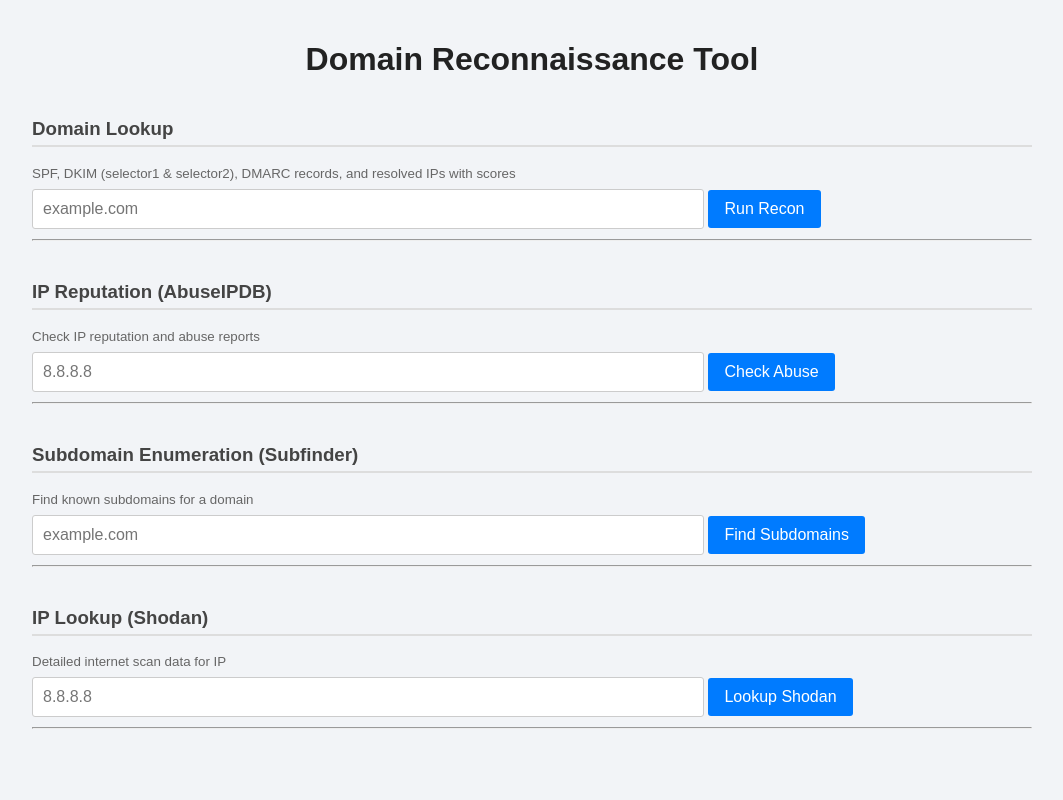
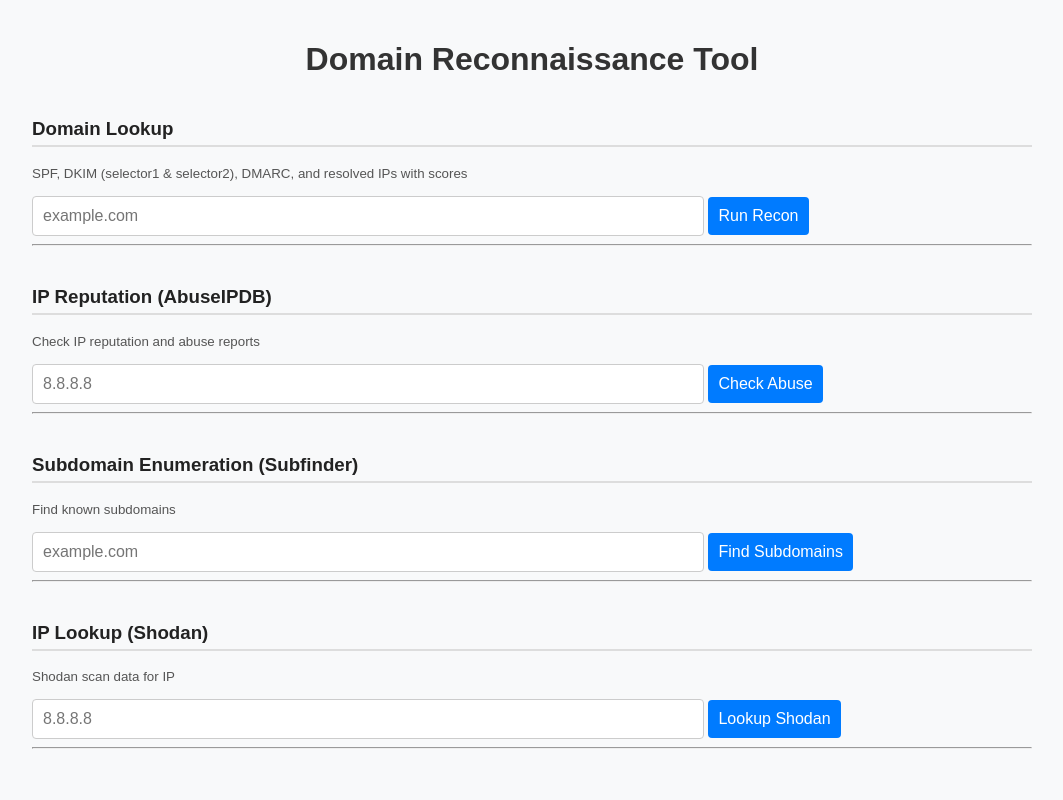
Before and after one commit to boutros-12/finaldomainrecontool, a Flask app: page / in a window 1280 px wide. Shown: the whole page, without its empty margins (108-1171 px from the left). Run offline with Flask 3, Linux system fonts and the light colour scheme.

Commit message:
Your next commit message

```diff
--- a/templates/index.html
+++ b/templates/index.html
@@ -4,110 +4,31 @@
 <meta charset="UTF-8" />
 <title>Domain Reconnaissance Tool</title>
 <style>
-  body {
-    font-family: Arial, sans-serif;
-    background-color: #f2f4f7;
-    color: #333;
-    max-width: 1000px;
-    margin: auto;
-    padding: 20px;
-  }
-  h1 {
-    text-align: center;
-    color: #222;
-    margin-bottom: 10px;
-  }
-  h3 {
-    margin-top: 40px;
-    color: #444;
-    border-bottom: 2px solid #ddd;
-    padding-bottom: 5px;
-  }
-  small {
-    color: #666;
-    display: block;
-    margin-bottom: 8px;
-  }
-  input {
-    width: 65%;
-    padding: 10px;
-    font-size: 16px;
-    border: 1px solid #ccc;
-    border-radius: 3px;
-  }
-  button {
-    padding: 10px 16px;
-    font-size: 16px;
-    background-color: #007BFF;
-    border: none;
-    color: white;
-    border-radius: 3px;
-    cursor: pointer;
-  }
-  button:hover {
-    background-color: #0056b3;
-  }
-  .error {
-    color: #d9534f;
-    font-weight: bold;
-    margin-top: 10px;
-  }
-  .loading {
-    color: #777;
-    font-style: italic;
-    margin-top: 5px;
-    display: none;
-  }
-  .output-box {
-    background-color: white;
-    border-radius: 5px;
-    padding: 15px;
-    margin-top: 10px;
-    border: 1px solid #ccc;
-    /* Prevent horizontal scrolling */
-    white-space: pre-wrap;
-    word-break: break-word;
-    max-height: 450px;
-    overflow-y: auto;
-    overflow-x: hidden;
-  }
-  .copy-btn {
-    font-size: 12px;
-    padding: 3px 6px;
-    background: #eee;
-    border: 1px solid #ccc;
-    cursor: pointer;
-    border-radius: 3px;
-    margin-bottom: 10px;
-  }
-  .score-bar {
-    height: 18px;
-    border-radius: 9px;
-    overflow: hidden;
-    width: 300px;
-    margin-bottom: 10px;
-    background: #eee;
-  }
-  .score-fill {
-    height: 100%;
-    font-weight: bold;
-    text-align: center;
-    color: white;
-    font-size: 12px;
-    line-height: 18px;
-  }
-  .score-fill.high { background-color: #4caf50; }
-  .score-fill.medium { background-color: #ff9800; }
-  .score-fill.low { background-color: #f44336; }
+body{font-family:Arial,sans-serif;background:#f8f9fa;color:#333;max-width:1000px;margin:auto;padding:20px;}
+h1{text-align:center;margin-bottom:10px;}
+h3{margin-top:40px;color:#222;border-bottom:2px solid #ddd;padding-bottom:5px;}
+small{color:#555;margin-bottom:10px;display:block;}
+input,button{font-size:16px;padding:10px;margin-top:5px;}
+input{width:65%;border:1px solid #ccc;border-radius:4px;}
+button{border:none;border-radius:4px;background:#007BFF;color:white;cursor:pointer;}
+button:hover{background:#0056b3;}
+.error{color:#b30000;margin-top:8px;}
+.loading{color:#666;display:none;}
+.output-box{background:#fff;padding:15px;border:1px solid #ccc;border-radius:6px;margin-top:10px;white-space:pre-wrap;word-break:break-word;overflow-y:auto;max-height:500px;}
+.copy-btn{font-size:12px;padding:4px 8px;background:#eee;border:1px solid #ccc;cursor:pointer;border-radius:4px;margin-bottom:10px;}
+/* Score badges */
+.score-badge{display:inline-block;padding:4px 10px;border-radius:12px;color:#fff;font-weight:bold;font-size:13px;margin-left:6px;}
+.score-high{background:#28a745;}
+.score-medium{background:#ffc107;color:#333;}
+.score-low{background:#dc3545;}
 </style>
 </head>
 <body>
 
 <h1>Domain Reconnaissance Tool</h1>
 
-<!-- Recon Section -->
 <h3>Domain Lookup</h3>
-<small>SPF, DKIM (selector1 & selector2), DMARC records, and resolved IPs with scores</small>
+<small>SPF, DKIM (selector1 & selector2), DMARC, and resolved IPs with scores</small>
 <input id="domainInput" placeholder="example.com" onkeypress="if(event.key==='Enter') runRecon()" />
 <button onclick="runRecon()">Run Recon</button>
 <div id="loading" class="loading">Loading...</div>
@@ -115,7 +36,6 @@
 <div id="output"></div>
 <hr/>
 
-<!-- AbuseIPDB Section -->
 <h3>IP Reputation (AbuseIPDB)</h3>
 <small>Check IP reputation and abuse reports</small>
 <input id="abuseIpInput" placeholder="8.8.8.8" onkeypress="if(event.key==='Enter') runAbuseIPDB()" />
@@ -125,9 +45,8 @@
 <div id="outputAbuse"></div>
 <hr/>
 
-<!-- Subfinder Section -->
 <h3>Subdomain Enumeration (Subfinder)</h3>
-<small>Find known subdomains for a domain</small>
+<small>Find known subdomains</small>
 <input id="subfinderDomainInput" placeholder="example.com" onkeypress="if(event.key==='Enter') runSubfinder()" />
 <button onclick="runSubfinder()">Find Subdomains</button>
 <div id="loadingSubfinder" class="loading">Scanning...</div>
@@ -135,9 +54,8 @@
 <div id="outputSubfinder"></div>
 <hr/>
 
-<!-- Shodan Section -->
 <h3>IP Lookup (Shodan)</h3>
-<small>Detailed internet scan data for IP</small>
+<small>Shodan scan data for IP</small>
 <input id="shodanIpInput" placeholder="8.8.8.8" onkeypress="if(event.key==='Enter') runShodanIp()" />
 <button onclick="runShodanIp()">Lookup Shodan</button>
 <div id="loadingShodan" class="loading">Loading...</div>
@@ -146,93 +64,74 @@
 <hr/>
 
 <script>
-// ===== Helpers =====
 function validateDomain(n){return /^[a-zA-Z0-9.-]+\.[a-zA-Z]{2,}$/.test(n);}
-function validateIPv4(ip){return /^(25[0-5]|2[0-4]\d|1\d\d|[1-9]?\d)(\.(25[0-5]|2[0-4]\d|1\d\d|[1-9]?\d)){3}$/.test(ip);}
-function copyOutput(id){navigator.clipboard.writeText(document.getElementById(id).innerText);alert("Copied to clipboard!");}
-function scoreClass(s){if(s>=80)return"score-fill high";if(s>=50)return"score-fill medium";return"score-fill low";}
+function validateIPv4(ip){return /^(25[0-5]|2[0-4]\\d|1\\d\\d|[1-9]?\\d)(\\.(25[0-5]|2[0-4]\\d|1\\d\\d|[1-9]?\\d)){3}$/.test(ip);}
+function copyOutput(id){navigator.clipboard.writeText(document.getElementById(id).innerText);alert("Copied!");}
+function badge(score){let cls=score>=80?"score-high":score>=50?"score-medium":"score-low";let label=score>=80?"Excellent":score>=50?"Good":"Poor";return `<span class="score-badge ${cls}">${label} (${score})</span>`;}
 
-// ===== Recon =====
 async function runRecon(){
-  error.textContent=''; output.innerHTML=''; loading.style.display='block';
+ error.textContent='';output.innerHTML='';loading.style.display='block';
  const domain=domainInput.value.trim();
-  if(!validateDomain(domain)) {loading.style.display='none';return error.textContent='Invalid domain';}
+ if(!validateDomain(domain)){loading.style.display='none';return error.textContent='Invalid domain';}
  try{
   const r=await fetch(`/api/recon?domain=${encodeURIComponent(domain)}`);
-    loading.style.display='none';
-    const d=await r.json();
+  loading.style.display='none';const d=await r.json();
   if(d.error)return error.textContent=d.error;
-    let spfRec = Array.isArray(d.SPF.records)?d.SPF.records.join("\n"):d.SPF.records;
-    let dmarcRec = Array.isArray(d.DMARC.records)?d.DMARC.records.join("\n"):d.DMARC.records;
-    let ips = Array.isArray(d.Resolved_IPs) ? d.Resolved_IPs.join(", ") : d.Resolved_IPs;
+  let spfRec=Array.isArray(d.SPF.records)?d.SPF.records.join("\\n"):d.SPF.records;
+  let dmarcRec=Array.isArray(d.DMARC.records)?d.DMARC.records.join("\\n"):d.DMARC.records;
+  let ips=Array.isArray(d.Resolved_IPs)?d.Resolved_IPs.join(", "):d.Resolved_IPs;
   let dkimHtml="";
-    if(typeof d.DKIM.records==="string"){
-      dkimHtml=`<pre>${d.DKIM.records}</pre>`;
-    }else{
-      for(const s in d.DKIM.records){
-        let score=d.DKIM.scores[s]||0;
-        let recs=d.DKIM.records[s].join("\n");
-        dkimHtml+=`<b>${s} (Score: ${score})</b><br/><pre>${recs}</pre>
-        <div class="score-bar"><div class="${scoreClass(score)}" style="width:${score}%;"></div></div>`;
-      }
-    }
+  if(typeof d.DKIM.records==="string"){dkimHtml=`<pre>${d.DKIM.records}</pre>`;}
+  else{for(const s in d.DKIM.records){let score=d.DKIM.scores[s]||0;let recs=d.DKIM.records[s].join("\\n");
+    dkimHtml+=`<b>${s} ${badge(score)}</b><br/><pre>${recs}</pre>`;}}
   output.innerHTML=`<button class="copy-btn" onclick="copyOutput('output')">Copy</button>
     <div class="output-box" id="output">
       <b>Resolved IPs:</b> ${ips}<br/><br/>
-      <b>SPF (Score: ${d.SPF.score}):</b><br/><pre>${spfRec}</pre>
-      <div class="score-bar"><div class="${scoreClass(d.SPF.score)}" style="width:${d.SPF.score}%;"></div></div>
-      <b>DMARC (Score: ${d.DMARC.score}):</b><br/><pre>${dmarcRec}</pre>
-      <div class="score-bar"><div class="${scoreClass(d.DMARC.score)}" style="width:${d.DMARC.score}%;"></div></div>
+      <b>SPF ${badge(d.SPF.score)}:</b><br/><pre>${spfRec}</pre>
+      <b>DMARC ${badge(d.DMARC.score)}:</b><br/><pre>${dmarcRec}</pre>
       <b>DKIM:</b><br/>${dkimHtml}
     </div>`;
-  }catch(e){loading.style.display='none'; error.textContent=e;}
+ }catch(e){loading.style.display='none';error.textContent=e;}
 }
 
-// ===== AbuseIPDB =====
 async function runAbuseIPDB(){
-  errorAbuse.textContent=''; outputAbuse.innerHTML=''; loadingAbuse.style.display='block';
+ errorAbuse.textContent='';outputAbuse.innerHTML='';loadingAbuse.style.display='block';
  const ip=abuseIpInput.value.trim();
-  if(!validateIPv4(ip)) {loadingAbuse.style.display='none';return errorAbuse.textContent='Invalid IPv4';}
+ if(!validateIPv4(ip)){loadingAbuse.style.display='none';return errorAbuse.textContent='Invalid IPv4';}
  try{
   const r=await fetch(`/api/abuseipdb_ip?ip=${encodeURIComponent(ip)}`);
-    loadingAbuse.style.display='none';
-    const d=await r.json();
+  loadingAbuse.style.display='none';const d=await r.json();
   if(d.error)return errorAbuse.textContent=d.error;
   outputAbuse.innerHTML=`<button class="copy-btn" onclick="copyOutput('outputAbuse')">Copy</button>
     <div class="output-box" id="outputAbuse"><pre>${JSON.stringify(d,null,2)}</pre></div>`;
-  }catch(e){loadingAbuse.style.display='none'; errorAbuse.textContent=e;}
+ }catch(e){loadingAbuse.style.display='none';errorAbuse.textContent=e;}
 }
 
-// ===== Subfinder =====
 async function runSubfinder(){
-  errorSubfinder.textContent=''; outputSubfinder.innerHTML=''; loadingSubfinder.style.display='block';
+ errorSubfinder.textContent='';outputSubfinder.innerHTML='';loadingSubfinder.style.display='block';
  const dom=subfinderDomainInput.value.trim();
-  if(!validateDomain(dom)) {loadingSubfinder.style.display='none';return errorSubfinder.textContent='Invalid domain';}
+ if(!validateDomain(dom)){loadingSubfinder.style.display='none';return errorSubfinder.textContent='Invalid domain';}
  try{
   const r=await fetch(`/api/subdomain_scan?domain=${encodeURIComponent(dom)}`);
-    loadingSubfinder.style.display='none';
-    const d=await r.json();
+  loadingSubfinder.style.display='none';const d=await r.json();
   if(d.error)return errorSubfinder.textContent="Error: "+d.error;
   outputSubfinder.innerHTML=`<button class="copy-btn" onclick="copyOutput('outputSubfinder')">Copy</button>
     <div class="output-box" id="outputSubfinder"><pre>${JSON.stringify(d,null,2)}</pre></div>`;
-  }catch(e){loadingSubfinder.style.display='none'; errorSubfinder.textContent=e;}
+ }catch(e){loadingSubfinder.style.display='none';errorSubfinder.textContent=e;}
 }
 
-// ===== Shodan =====
 async function runShodanIp(){
-  errorShodan.textContent=''; outputShodan.innerHTML=''; loadingShodan.style.display='block';
+ errorShodan.textContent='';outputShodan.innerHTML='';loadingShodan.style.display='block';
  const ip=shodanIpInput.value.trim();
-  if(!validateIPv4(ip)) {loadingShodan.style.display='none';return errorShodan.textContent='Invalid IPv4';}
+ if(!validateIPv4(ip)){loadingShodan.style.display='none';return errorShodan.textContent='Invalid IPv4';}
  try{
   const r=await fetch(`/api/shodan_ip?ip=${encodeURIComponent(ip)}`);
-    loadingShodan.style.display='none';
-    const d=await r.json();
+  loadingShodan.style.display='none';const d=await r.json();
   if(d.error)return errorShodan.textContent=d.error;
   outputShodan.innerHTML=`<button class="copy-btn" onclick="copyOutput('outputShodan')">Copy</button>
     <div class="output-box" id="outputShodan"><pre>${JSON.stringify(d,null,2)}</pre></div>`;
-  }catch(e){loadingShodan.style.display='none'; errorShodan.textContent=e;}
+ }catch(e){loadingShodan.style.display='none';errorShodan.textContent=e;}
 }
 </script>
-
 </body>
 </html>
```
Lines whose indentation alone changed are shown as unchanged.
